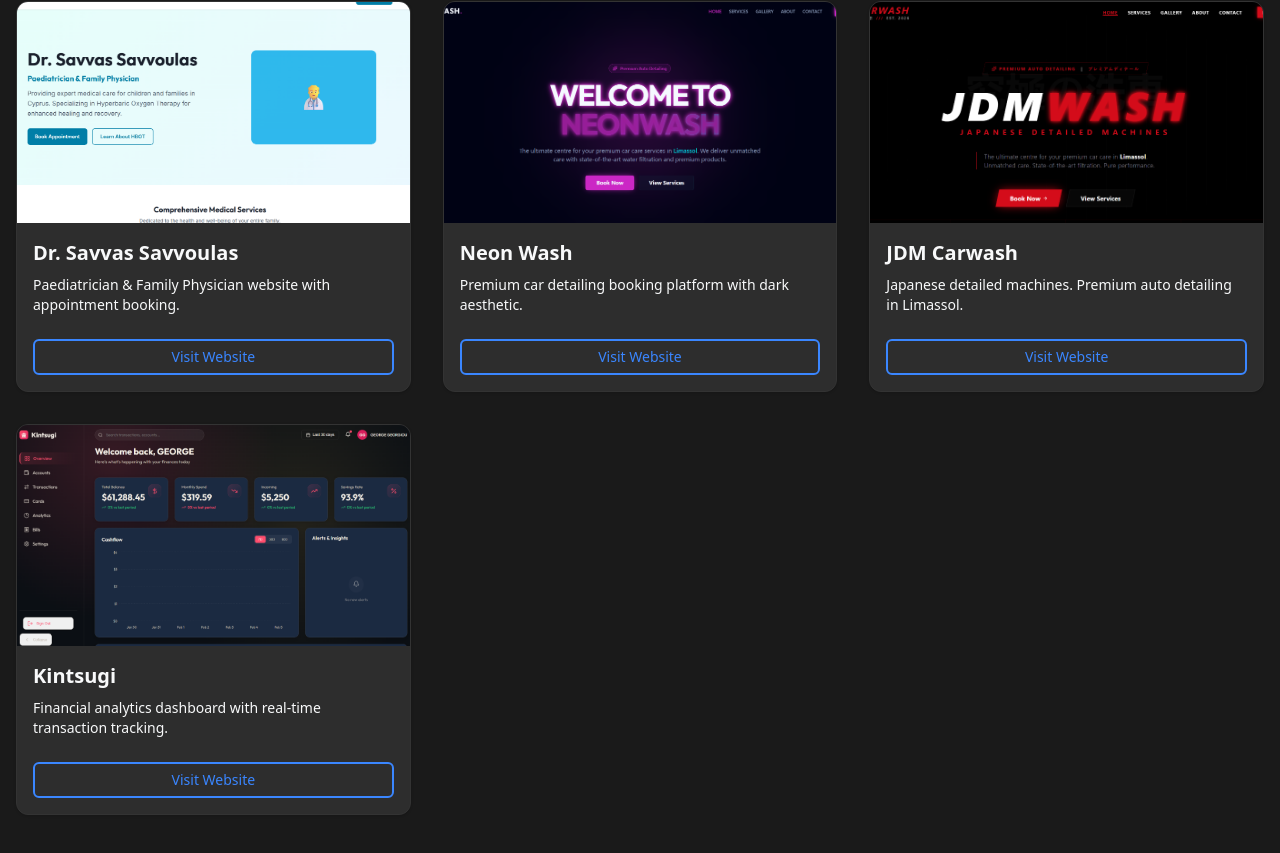
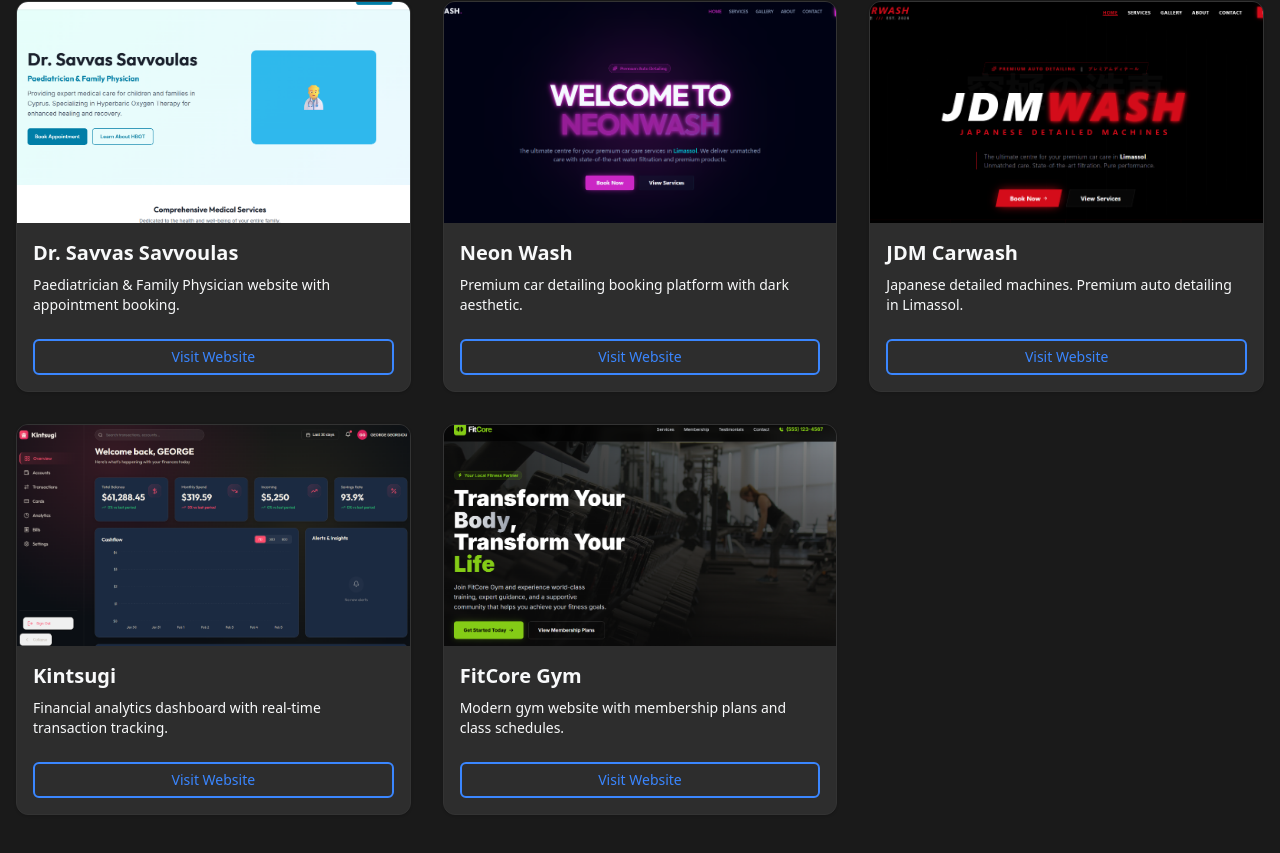
Before and after one commit to georgiougt/My-Portfolio, a Next.js app: page / in a window 1280 px wide. Shown: the part 1043-1896 px from the top of the page. Built offline with nearby package versions, Linux system fonts and the light colour scheme.

Commit message:
Add FitCore Gym project to portfolio

```diff
--- a/components/sections/PortfolioGrid.tsx
+++ b/components/sections/PortfolioGrid.tsx
@@ -37,6 +37,14 @@ const projects = [
         category: 'Fintech',
         image: '/projects/fintech-dashboard.png',
         link: 'https://fin-tech-dashboard.vercel.app/',
+    },
+    {
+        id: 8,
+        title: 'FitCore Gym',
+        description: 'Modern gym website with membership plans and class schedules.',
+        category: 'Services',
+        image: '/projects/fitcore.png',
+        link: 'https://fitcore-gym.web.app/',
     },
 ];
 
```
Also changed, not shown: public/projects/fitcore.png (added).
